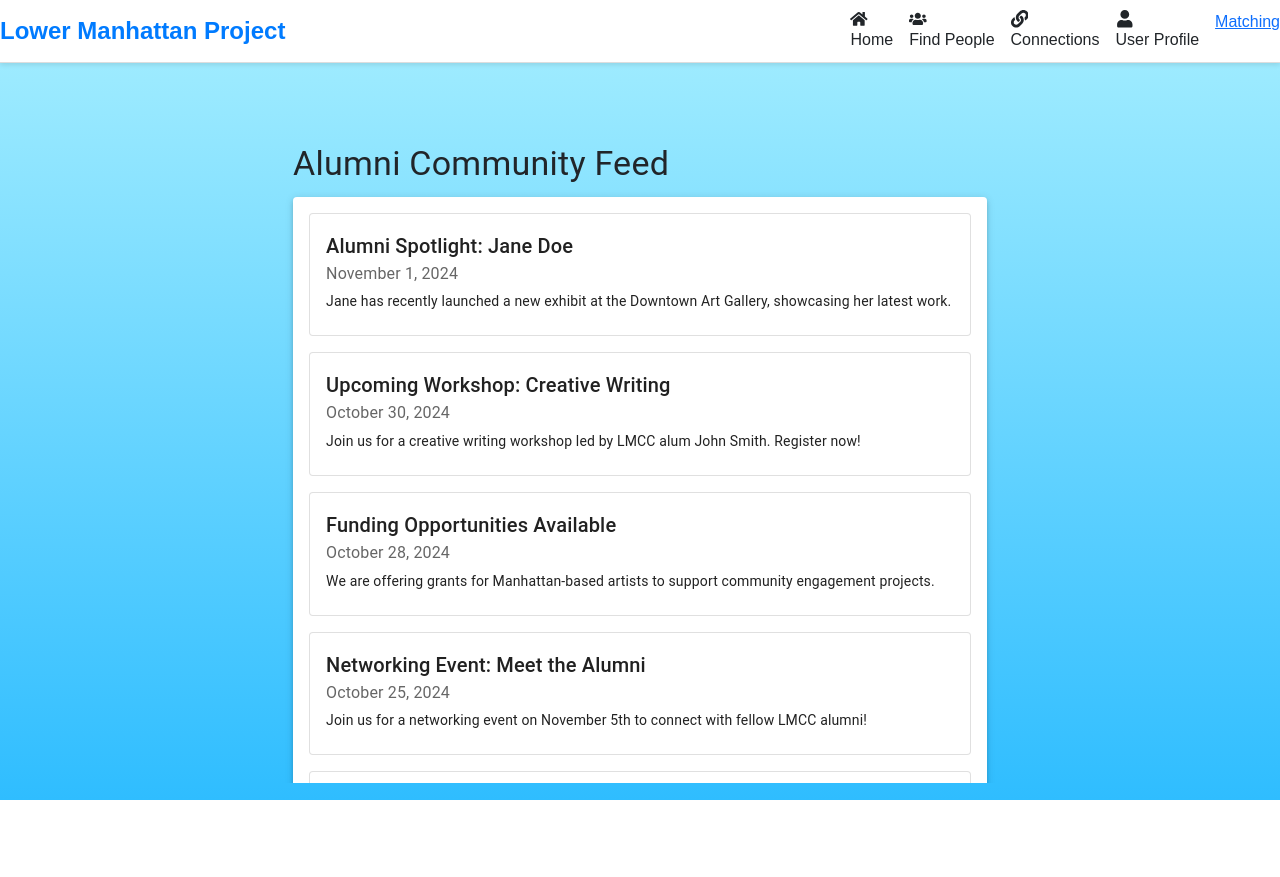
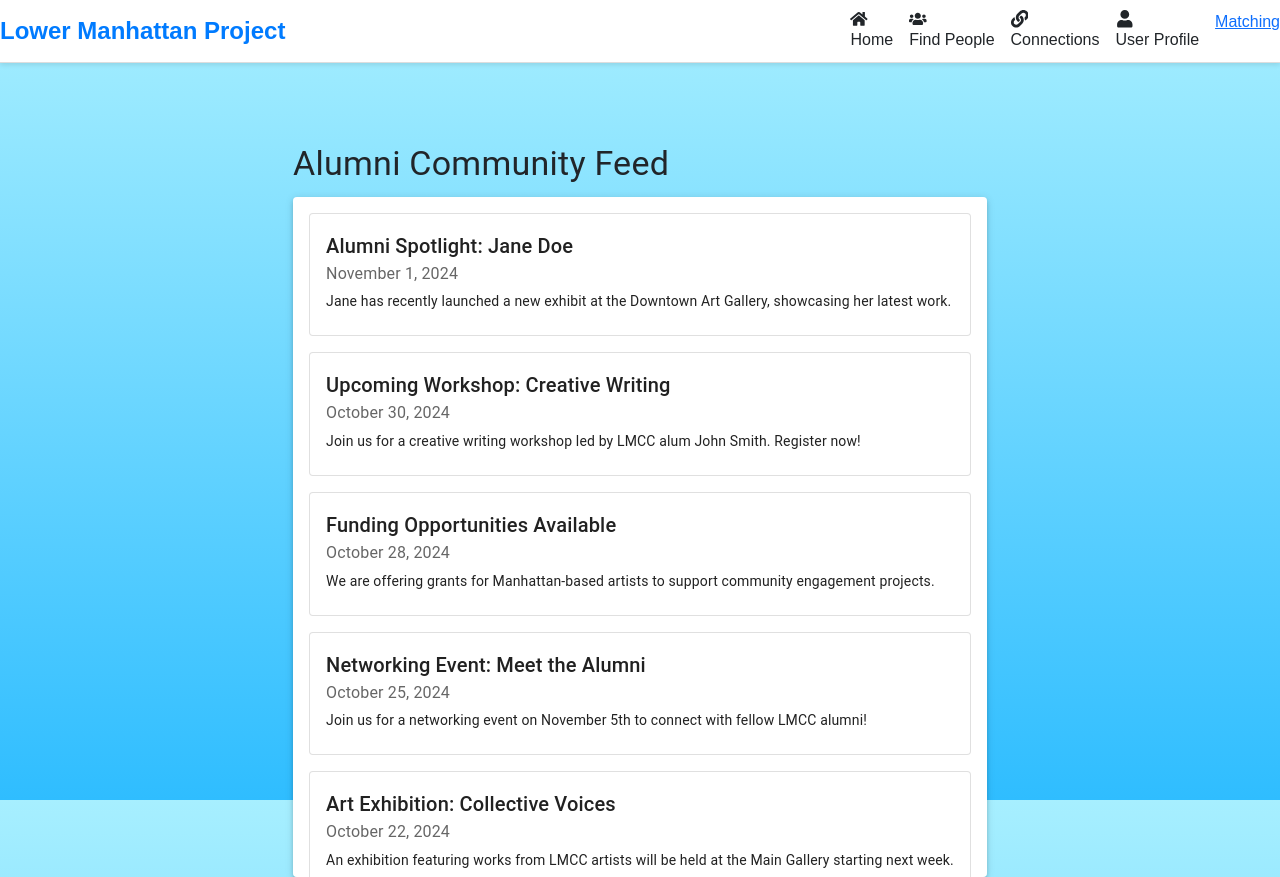
Before and after one commit to cfgcolumbus24/Team-20, a React (Vite) app in the folder musematch/: page / in a window 1280 px wide. Before the commit the page ends 800 px from the top, so only its background shows below. Built offline with nearby package versions, Linux system fonts and the light colour scheme; no server answers.

Commit message:
Landing page changes

```diff
--- a/musematch/src/App.tsx
+++ b/musematch/src/App.tsx
@@ -15,7 +15,7 @@ function App() {
         <Router>
           <Navbar />
           <div style={{display: 'flex', justifyContent: 'center'}}>
-            <div style={{'max-width': '1280px'}}>
+            <div style={{'maxWidth': '1280px'}}>
               <Routes>
                 <Route path="/" element={<Main />} />
                 <Route path="/login" element={<Login />} />
--- a/musematch/src/pages/main.tsx
+++ b/musematch/src/pages/main.tsx
@@ -56,7 +56,7 @@ export const Main = () => {
   return (
     <Container
       maxWidth="lg"
-      style={{ paddingTop: '80px', overflow: 'hidden', maxHeight: 'calc(100vh - 80px)' }}
+      style={{ paddingTop: '80px', overflow: 'hidden', maxHeight: 'calc(150vh - 80px)' }}
     >
       <Typography variant="h4" gutterBottom>
         Alumni Community Feed
@@ -68,7 +68,7 @@ export const Main = () => {
           height: 'calc(100vh - 120px)', // Adjust as necessary for header and padding
           overflowY: 'auto',
           scrollbarWidth: 'none', // Firefox
-          '-ms-overflow-style': 'none', // IE and Edge
+          'msOverflowStyle': 'none', // IE and Edge
         }}
       >
         <style>{`
```
